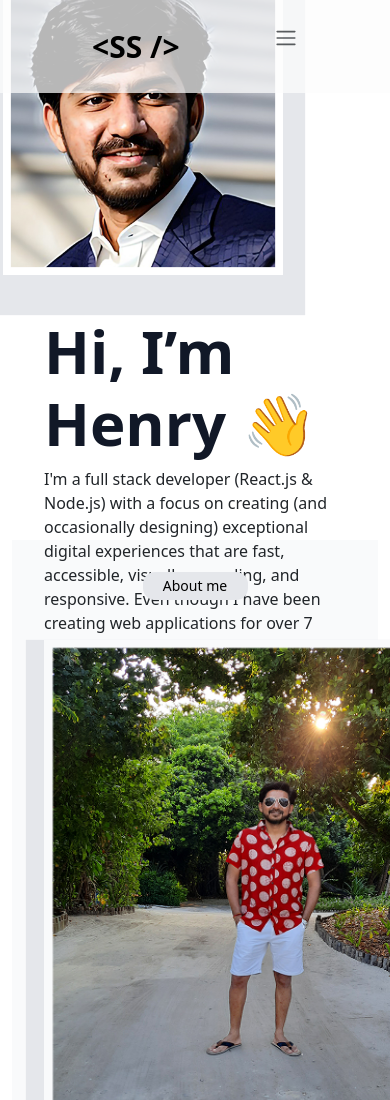
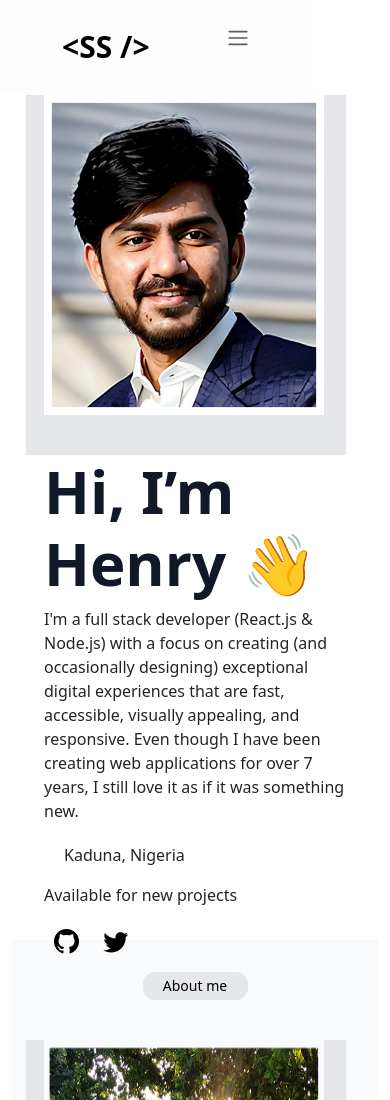
Before and after one commit to Odunsih/port, a plain HTML site: page index.html in a window 390 px wide. Shown: the top 1100 px of the page. Drawn offline with nearby package versions, Linux system fonts and the light colour scheme.

Commit message:
Enhance image responsiveness and layout adjustments for better mobile experience

```diff
--- a/index.html
+++ b/index.html
@@ -58,7 +58,7 @@
 
                 </div>
                 <div class="img1">
-                    <img loading="lazy" class="img" src="./assets/Pic.png" alt="Henry img">
+                    <img loading="lazy" class="img-fluid img" src="./assets/Pic.png" alt="Henry img">
                 </div>
             </div>
         </section>
@@ -68,7 +68,7 @@
                 <button>About me</button>
                 <div class="abtDes">
                     <div class="abtImg">
-                        <img loading="lazy" src="./assets/stand.png" alt="Henry img2">
+                        <img class="img-fluid" loading="lazy" src="./assets/stand.png" alt="Henry img2">
                     </div>
                     <div class="abtP">
                         <h2>Curious about me? Here you have it:</h2>
--- a/src/styles.css
+++ b/src/styles.css
@@ -85,7 +85,7 @@ main {
 }
 
 .img1 {
-    max-width: 400px;
+    max-width: 100%;
     height: 360px;
     min-width: 384px;
 }
@@ -127,9 +127,9 @@ main {
 }
 
 .abtImg {
-    width: 584px;
-    height: 694px;
-    min-width: 444px;
+    width: 100%;
+    /* height: 694px; */
+    min-width: 400px;
 }
 
 .abtImg img {
@@ -220,7 +220,8 @@ main {
 }
 
 .expP {
-    width: 384px;
+    width: 100%;
+    max-width: 384px;
 
 }
 
@@ -395,6 +396,19 @@ footer {
 }
 
 @media (max-width: 760px) {
+    body {
+        width: 100%;
+    }
+
+    nav {
+        width: 80%;
+    }
+
+    .navMain {
+        padding-left: 50px;
+        padding-right: 50px;
+    }
+
     .bio {
         flex-direction: column-reverse;
         /* margin-top: 100px; */
@@ -405,13 +419,21 @@ footer {
         margin-top: 90px;
     }
 
+    .img1 {
+        margin: auto;
+    }
+
     .img {
         box-shadow: 2px 20px 1px 20px #e5e7eb;
         margin-top: 90px;
     }
 
     section {
-        margin-top: 90px;
+        margin-top: 230px;
+    }
+
+    #about {
+        margin-top: 350px;
     }
 
     .abtDes {
@@ -420,13 +442,18 @@ footer {
     }
 
     .abtImg {
-        width: 100%;
+        margin: auto;
+        margin-bottom: 50px;
     }
 
     .abtImg img {
         box-shadow: 2px 20px 1px 20px #e5e7eb;
-        width: 100%;
+        width: 70%;
 
+    }
+
+    .abtP {
+        margin-top: 0;
     }
 
     .abtP, .skill, .exp, .work {
@@ -436,6 +463,12 @@ footer {
     .expWork, .workDes, .testPple {
         width: 90%;
         flex-direction: column;
+    }
+
+    .expP {
+        display: flex;
+        flex-direction: column;
+        flex-wrap: wrap;
     }
 
     .workimg, .workimg img{
```
